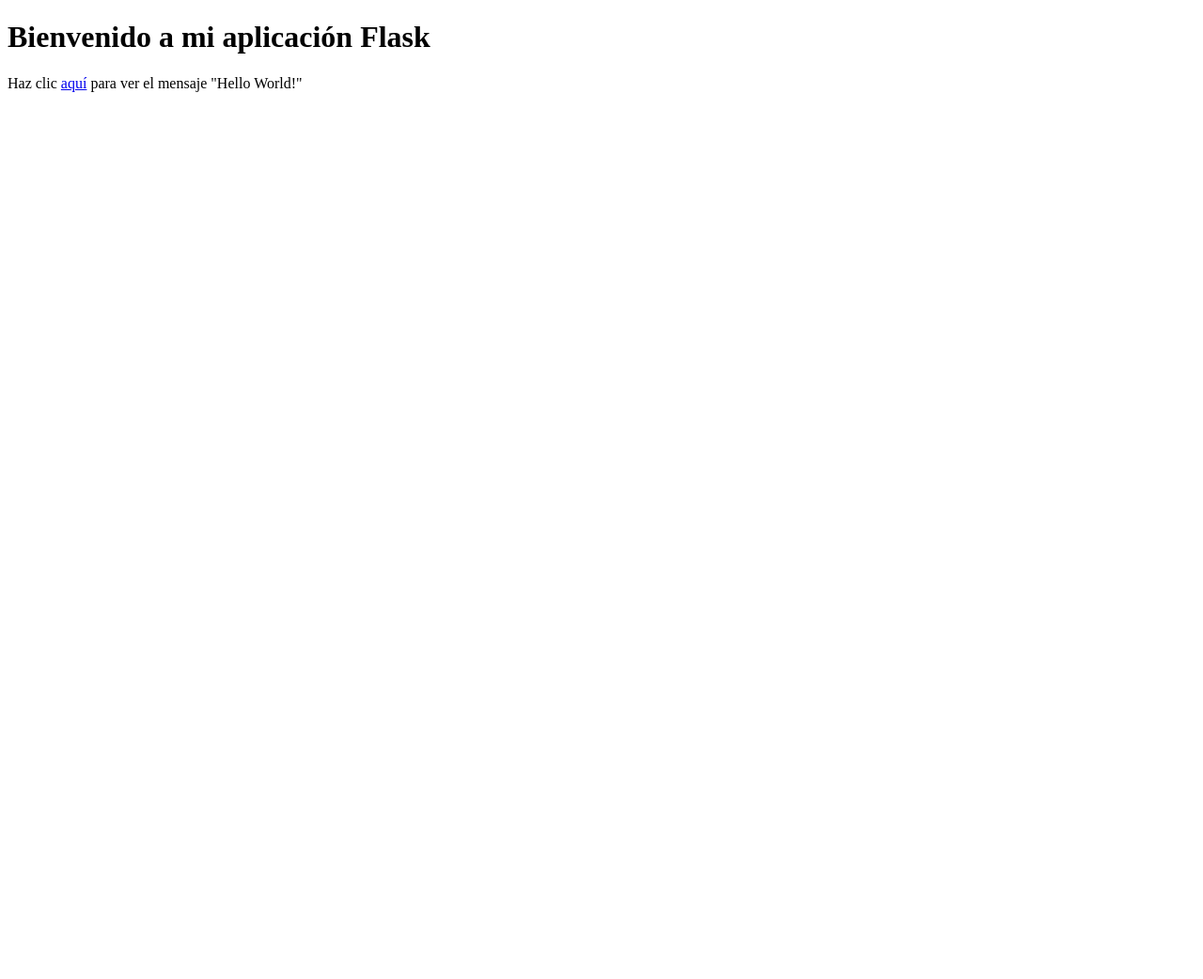
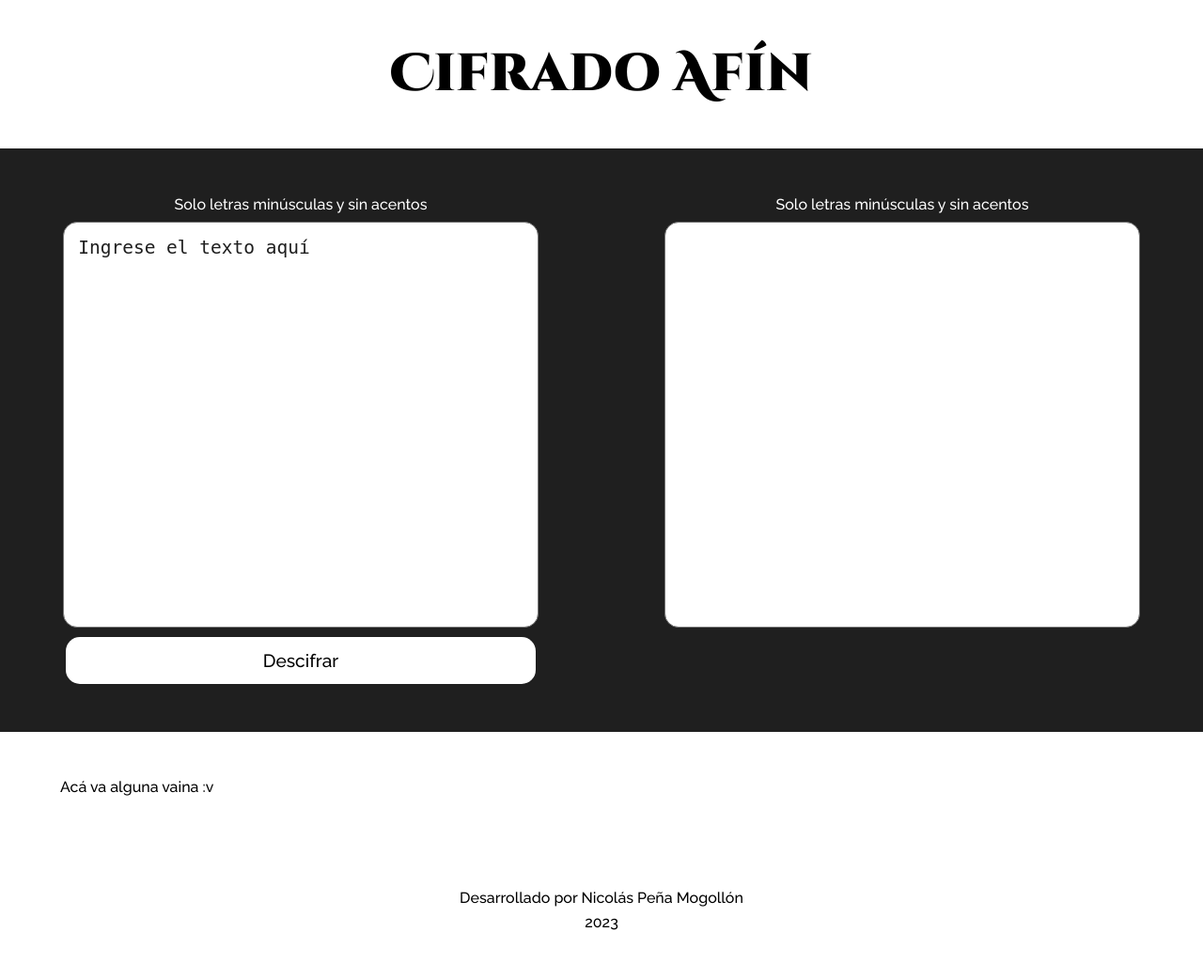
Before and after one commit to Nicolas-Pena-Mogollon/EncriptadorSeguridad, a Flask app: template app/templates/index.html in a window 1280 px wide. Shown: the whole page at 94% size. Before the commit the page ends 98 px from the top, so only its background shows below. Run offline with Flask 3, Linux system fonts and the light colour scheme; the template is opened without the code that fills it, so the values that code supplies are empty.

Commit message:
Frontend basics
Creación de los inputs y outputs, html y css

```diff
--- /dev/null
+++ b/app/static/css/encrypter.css
@@ -0,0 +1,51 @@
+.encrypter__container {
+    display: flex;
+    flex-direction: column;
+    justify-content: center;
+    align-items: center;
+    gap: 10px;
+    width: 40vw;
+}
+
+.encrypter__textarea {
+    font-size: 1.5em;
+    resize: none;
+    border-radius: 15px;
+    background-color: var(--cor-de-fundo1);
+    padding: 15px;
+    width: 37vw;
+    height: 50vh;
+    overflow: auto;
+}
+
+::placeholder{
+    color:var(--cor-de-fundo2);
+}
+
+:focus{
+    outline: none;
+}
+
+.buttons {
+    text-align: center;
+}
+
+.buttons button {
+    background-color: var(--cor-de-fundo1);
+    font-family: 'Raleway';
+    font-size: 1.2em;
+    display: inline-block;
+    border: none;
+    border-radius: 15px;
+    width: 39vw;
+    height: 50px;
+}
+
+.buttons button:hover {
+    background-color: #cfdcdc;
+}
+
+.buttons button:active {
+    background-color: var(--cor-de-fundo1);
+    font-size: 18px;
+}
--- /dev/null
+++ b/app/static/css/footer.css
@@ -0,0 +1,6 @@
+.footer__rodape {
+    display: flex;
+    flex-direction: column;
+    align-items: center;
+    gap: 10px;
+}
--- /dev/null
+++ b/app/static/css/menu.css
@@ -0,0 +1,13 @@
+.menu__header {
+    font-size: 3.5em;
+    font-weight: bold;
+    font-family: "Cinzel Decorative";
+
+}
+
+/*Mobile*/
+@media (max-width: 360px) {
+    .menu__header {
+        font-size: 2.5em;
+    }
+}
--- /dev/null
+++ b/app/static/css/reset.css
@@ -0,0 +1,48 @@
+/* http://meyerweb.com/eric/tools/css/reset/
+   v2.0 | 20110126
+   License: none (public domain)
+*/
+
+html, body, div, span, applet, object, iframe,
+h1, h2, h3, h4, h5, h6, p, blockquote, pre,
+a, abbr, acronym, address, big, cite, code,
+del, dfn, em, img, ins, kbd, q, s, samp,
+small, strike, strong, sub, sup, tt, var,
+b, u, i, center,
+dl, dt, dd, ol, ul, li,
+fieldset, form, label, legend,
+table, caption, tbody, tfoot, thead, tr, th, td,
+article, aside, canvas, details, embed,
+figure, figcaption, footer, header, hgroup,
+menu, nav, output, ruby, section, summary,
+time, mark, audio, video {
+	margin: 0;
+	padding: 0;
+	border: 0;
+	font-size: 100%;
+	font: inherit;
+	vertical-align: baseline;
+}
+/* HTML5 display-role reset for older browsers */
+article, aside, details, figcaption, figure,
+footer, header, hgroup, menu, nav, section {
+	display: block;
+}
+body {
+	line-height: 1;
+}
+ol, ul {
+	list-style: none;
+}
+blockquote, q {
+	quotes: none;
+}
+blockquote:before, blockquote:after,
+q:before, q:after {
+	content: '';
+	content: none;
+}
+table {
+	border-collapse: collapse;
+	border-spacing: 0;
+}
--- /dev/null
+++ b/app/static/css/style.css
@@ -0,0 +1,146 @@
+:root{
+    --cor-de-fundo1: white;
+    --cor-de-fundo2: #1f1f1f;
+    --cor-de-texto1: white;
+    --cor-de-texto2: #464646;
+    --cor-de-link: #000;
+    --cor-de-btn: #2A7AE4;
+    --warning-color: red;
+    --padding-parrafo: 30px;
+}
+
+body {
+    box-sizing: border-box;
+    font-family: 'Raleway';
+    margin: 0;
+    line-height: 1;
+}
+
+section {
+    padding: 4vw 5vw 4vw 5vw;
+}
+
+a{
+    text-decoration: none;
+    color: var(--cor-de-link);
+}
+
+/*En este desafío nosostros gustaríamos que ustedes intentaran utilizar la metodología BEM.
+
+Lo que es el BEM?
+
+BEM (Bloque, Elemento, Modificador) es un enfoque basado en componentes para el
+desarrollo web. La idea detrás de esto es dividir la interfaz de usuario en bloques
+independientes. Esto hace que el desarrollo de la interfaz sea fácil y rápido, incluso
+con una interfaz de usuario compleja, y permite la reutilización del código existente sin copiar y pegar.
+
+Enlace de la documentación oficial!
+https://en.bem.info/methodology/quick-start/*/
+
+/*Sección Menu*/
+
+section.menu{
+    text-align: center;
+    background-color: var(--cor-de-fundo1) ;
+}
+
+/*Sección Title*/
+
+section.encrypter{
+    display: flex;
+    align-items: start;
+    justify-content: space-between;
+    background-color: var(--cor-de-fundo2) ;
+    color: var(--cor-de-texto1);
+}
+
+/*Sección About*/
+
+section.about{
+    background-color: var(--cor-de-fundo2);
+}
+
+/*sección skills*/
+
+section.skills {
+    text-align: center;
+}
+
+/*Sección Hobbies*/
+
+section.hobbies{
+    background-color: var(--cor-de-fundo2);
+    text-align: center;
+}
+
+/* Experiencia Académica*/
+
+section.academic{
+    text-align: center;
+}
+
+/* experiencia*/
+
+section.experience{
+    text-align: center;
+    display: flex;
+    flex-direction: column;
+    gap: 20px;
+    background-color: var(--cor-de-fundo2);
+}
+
+/*Contacto*/
+
+section.formcontato{
+
+}
+
+/*footeer*/
+
+section.footer{
+
+}
+
+/* Vamos a desafiarnos trabajando con responsividad?
+Utiliza las referencias de los breakpoints @media abajo */
+
+
+/*Tablet*/
+@media (min-width: 768px) {
+
+/* Menú */
+
+/*title*/
+
+/*Skills*/
+
+/*Hobbies*/
+
+/*Formación Académica*/
+
+/*Experiencia Profesional*/
+
+}
+
+/*Mobile*/
+@media (min-width: 425px) {
+
+/*Menu*/
+
+/*Titulo*/
+
+/*Sección sobre mi*/
+
+/*Skills*/
+
+/*Hobbies*/
+
+/*Formación Académica*/
+
+/*Experiencia Profesional*/
+
+ /*Contacto*/
+
+/*Footer*/
+
+}
--- a/app/templates/index.html
+++ b/app/templates/index.html
@@ -1,11 +1,65 @@
 <!DOCTYPE html>
-<html lang="en">
+<html lang="es">
+
 <head>
     <meta charset="UTF-8">
-    <title>Title</title>
+    <meta http-equiv="X-UA-Compatible" content="IE=edge">
+    <meta name="viewport" content="width=device-width, initial-scale=1.0">
+    <!-- Style sheets -->
+    <link rel="stylesheet" href="../static/css/reset.css">
+    <link rel="stylesheet" href="../static/css/style.css">
+    <link rel="stylesheet" href="../static/css/menu.css">
+    <link rel="stylesheet" href="../static/css/encrypter.css">
+    <link rel="stylesheet" href="../static/css/footer.css">
+    <link rel="preconnect" href="https://fonts.googleapis.com">
+    <link rel="preconnect" href="https://fonts.gstatic.com" crossorigin>
+    <!-- Fonts -->
+    <link href="https://fonts.googleapis.com/css2?family=Raleway:wght@500&display=swap" rel="stylesheet">
+    <link href="https://fonts.googleapis.com/css2?family=Cinzel+Decorative:wght@900&display=swap" rel="stylesheet">
+    <title>Nicolás Peña Mogollón</title>
+    <title>Nicolás Peña Mogollón</title>
 </head>
+
 <body>
-    <h1>Bienvenido a mi aplicación Flask</h1>
-    <p>Haz clic <a href="{{ url_for('hello_world') }}">aquí</a> para ver el mensaje "Hello World!"</p>
+    <!-- Menu section  -->
+    <div class="all">
+        <section class="menu">
+            <header class="menu__header">
+                Cifrado Afín
+            </header>
+        </section>
+
+        <!-- Encrypter section -->
+        <section class="encrypter">
+            <div class="encrypter__container">
+                <p class="textinfo">Solo letras minúsculas y sin acentos</p>
+                <textarea class="encrypter__textarea" placeholder="Ingrese el texto aquí" required></textarea>
+                <div class="buttons">
+                    <button onclick="decrypt()" class="decrypt">Descifrar</button>
+                </div>
+            </div>
+            <div class="encrypter__container">
+                <p class="textinfo">Solo letras minúsculas y sin acentos</p>
+                <textarea class="encrypter__textarea" readonly></textarea>
+            </div>
+        </section>
+
+
+        <!-- Contact section -->
+        <section class="contactform" id="contact">
+            Acá va alguna vaina :v
+        </section>
+
+        <!-- Sección de Footer -->
+        <section class="footer">
+            <div class="footer__rodape">
+                <p>Desarrollado por Nicolás Peña Mogollón</p>
+                <p>2023</p>
+            </div>
+        </section>
+    </div>
+    <!-- Script del documento JavaScript -->
+    <script src="./controllers/index.js" type="module"></script>
 </body>
+
 </html>
```
Also changed, not shown: app/static/css/experience.css (added, +81 -0 lines), 1 other file.
